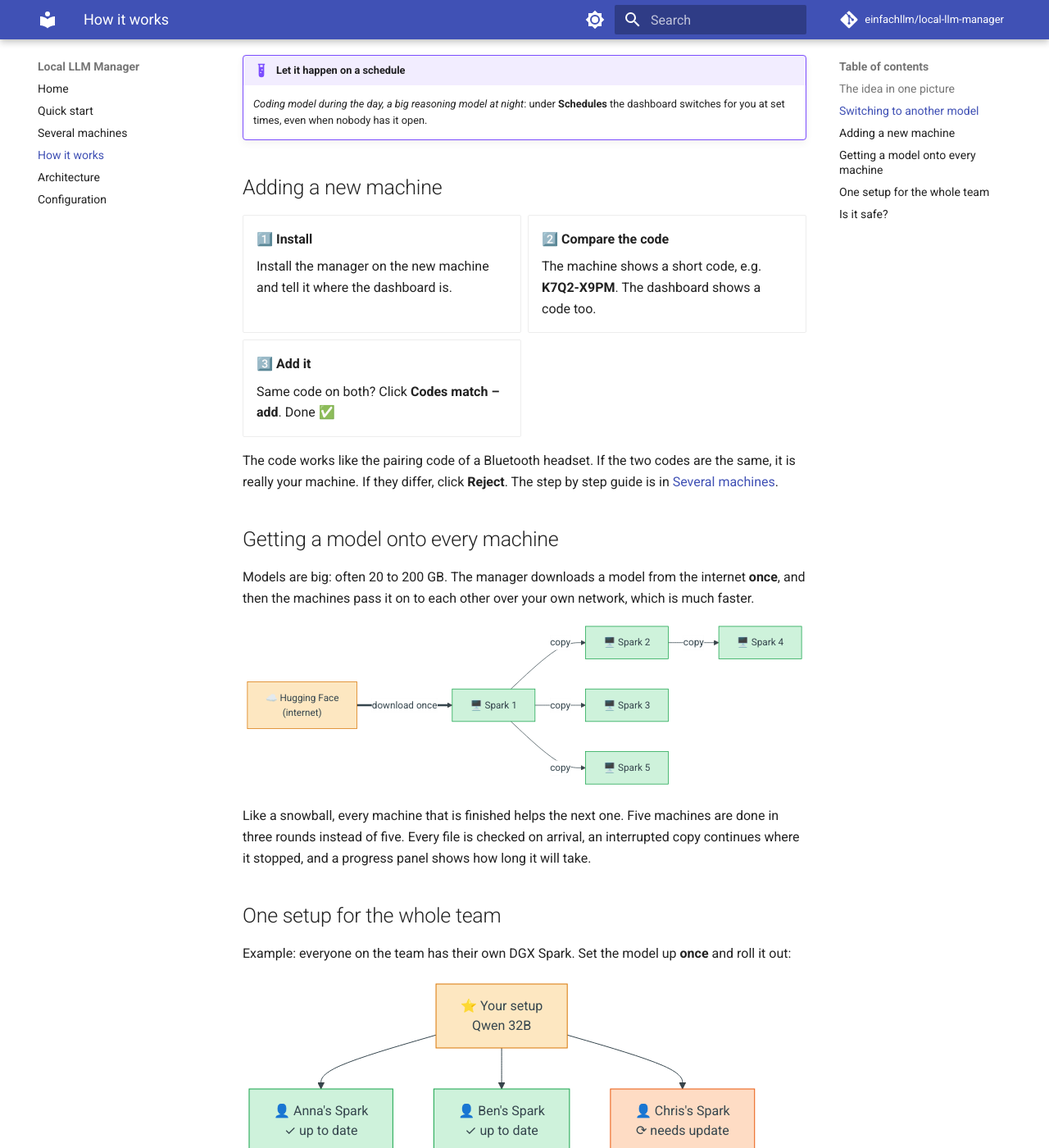
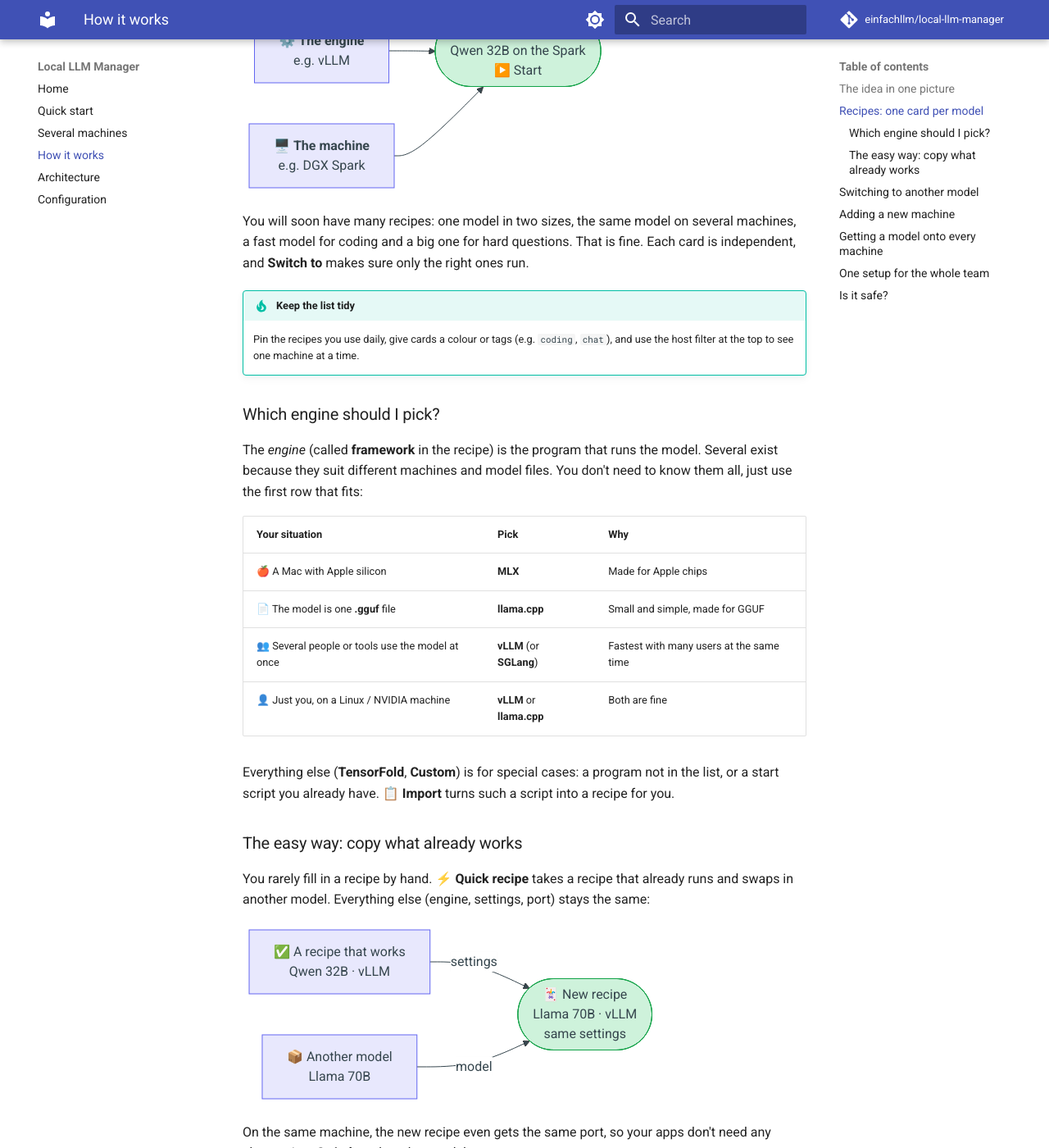
Before and after one commit to einfachllm/local-llm-manager, an MkDocs documentation site: the page built from docs/how-it-works.md, in a window 1280 px wide and 1400 px high, scrolled down 1179 px. Shown: the whole window at 82% size. Built offline with MkDocs 1.6.1 and Material for MkDocs 9.7.7, drawn with Linux system fonts in a browser that asks for light colours; comment, search, counter and statistics services are not loaded; the version menu is left out; some of the changed text lies outside the part shown.

Commit message:
Docs: explain recipes and engines simply in "How it works"
A recipe = model + engine + machine (diagram), why many recipes are fine
and how to keep the list tidy, a "which engine should I pick?" table
(MLX, llama.cpp, vLLM/SGLang; TensorFold and Custom for special cases),
and Quick recipe as the easy way to make new ones.

Co-Authored-By: Claude Opus 5.5 <noreply@anthropic.com>
Claude-Session: https://claude.ai/code/session_01S8NhtBPLtPFNvNj8AtPJjW

````diff
--- a/docs/how-it-works.md
+++ b/docs/how-it-works.md
@@ -39,6 +39,72 @@ flowchart LR
 
 !!! tip "Only one machine?"
     Then the dashboard and the models live on the same computer. You don't need anything else.
+
+## Recipes: one card per model
+
+A **recipe** is a saved start button for one model. You set it up once; after that, starting the model
+is one click. Every recipe is made of three things:
+
+```mermaid
+flowchart LR
+    w["📦 <b>The model</b><br/>e.g. Qwen 32B"]
+    e["⚙️ <b>The engine</b><br/>e.g. vLLM"]
+    h["🖥️ <b>The machine</b><br/>e.g. DGX Spark"]
+    r(["🃏 <b>Recipe card</b><br/>Qwen 32B on the Spark<br/>▶️ Start"])
+    w --> r
+    e --> r
+    h --> r
+
+    classDef part fill:#6366f126,stroke:#6366f1
+    classDef card fill:#22c55e38,stroke:#16a34a
+    class w,e,h part
+    class r card
+```
+
+You will soon have many recipes: one model in two sizes, the same model on several machines, a fast
+model for coding and a big one for hard questions. That is fine. Each card is independent, and
+**Switch to** makes sure only the right ones run.
+
+!!! tip "Keep the list tidy"
+    Pin the recipes you use daily, give cards a colour or tags (e.g. `coding`, `chat`), and use the host
+    filter at the top to see one machine at a time.
+
+### Which engine should I pick?
+
+The *engine* (called **framework** in the recipe) is the program that runs the model. Several exist
+because they suit different machines and model files. You don't need to know them all, just use the first row that fits:
+
+| Your situation | Pick | Why |
+|---|---|---|
+| 🍎 A Mac with Apple silicon | **MLX** | Made for Apple chips |
+| 📄 The model is one **.gguf** file | **llama.cpp** | Small and simple, made for GGUF |
+| 👥 Several people or tools use the model at once | **vLLM** (or **SGLang**) | Fastest with many users at the same time |
+| 👤 Just you, on a Linux / NVIDIA machine | **vLLM** or **llama.cpp** | Both are fine |
+
+Everything else (**TensorFold**, **Custom**) is for special cases: a program not in the list, or a
+start script you already have. **📋 Import** turns such a script into a recipe for you.
+
+### The easy way: copy what already works
+
+You rarely fill in a recipe by hand. **⚡ Quick recipe** takes a recipe that already runs and swaps in
+another model. Everything else (engine, settings, port) stays the same:
+
+```mermaid
+flowchart LR
+    a["✅ A recipe that works<br/>Qwen 32B · vLLM"]
+    b["📦 Another model<br/>Llama 70B"]
+    c(["🃏 New recipe<br/>Llama 70B · vLLM<br/>same settings"])
+    a -- "settings" --> c
+    b -- "model" --> c
+
+    classDef old fill:#6366f126,stroke:#6366f1
+    classDef new fill:#22c55e38,stroke:#16a34a
+    class a,b old
+    class c new
+```
+
+On the same machine, the new recipe even gets the same port, so your apps don't need any change: just
+**Switch to** the other model.
 
 ## Switching to another model
 
````
